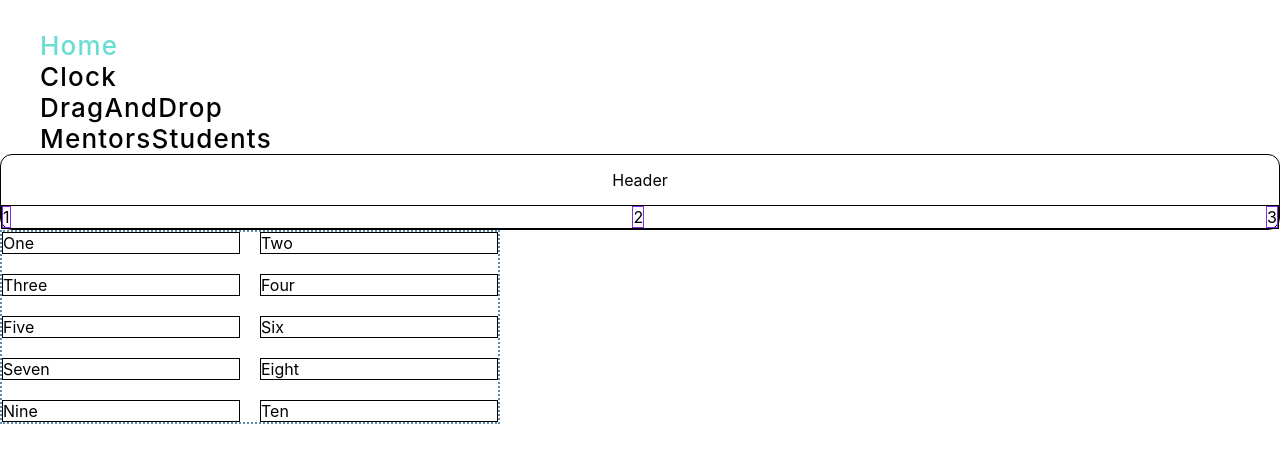
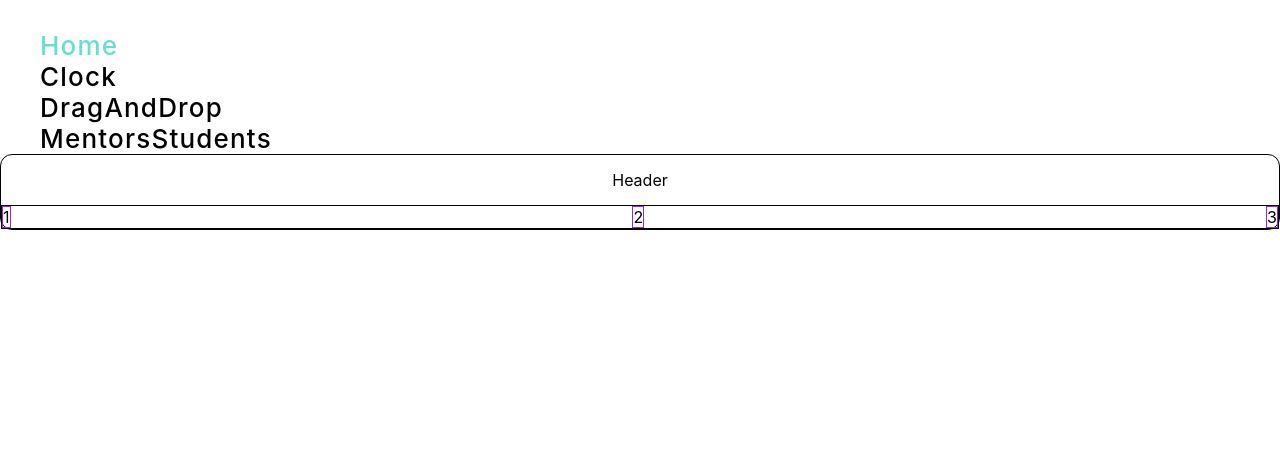
Before and after one commit to Aloxan12/ReactAndJsInstruments, a React (Create React App) app: page / in a window 1280 px wide. Shown: the top 462 px of the page. Built offline with nearby package versions, Linux system fonts and the light colour scheme.

Commit message:
TableFlex

```diff
--- a/src/common/components/Tables/TableFlex.scss
+++ b/src/common/components/Tables/TableFlex.scss
@@ -27,18 +27,3 @@
         }
     }
 }
-.wrapper {
-    border: 2px dotted rgb(96, 139, 168);
-    width: 500px;
-}
-.box {
-
-    display: flex;
-    flex-wrap: wrap;
-    margin:-10px;
-}
-.box>* {
-    flex: 1 1 160px;
-    margin: 10px;
-    border: 1px solid black;
-}
--- a/src/common/components/Tables/TableFlex.tsx
+++ b/src/common/components/Tables/TableFlex.tsx
@@ -21,20 +21,6 @@ export const TableFlex = () => {
                 </div>
             </div>
 
-            <div className="wrapper">
-                <div className="box">
-                    <div>One</div>
-                    <div>Two</div>
-                    <div>Three</div>
-                    <div>Four</div>
-                    <div>Five</div>
-                    <div>Six</div>
-                    <div>Seven</div>
-                    <div>Eight</div>
-                    <div>Nine</div>
-                    <div>Ten</div>
-                </div>
-            </div>
         </div>
     )
 }
```
